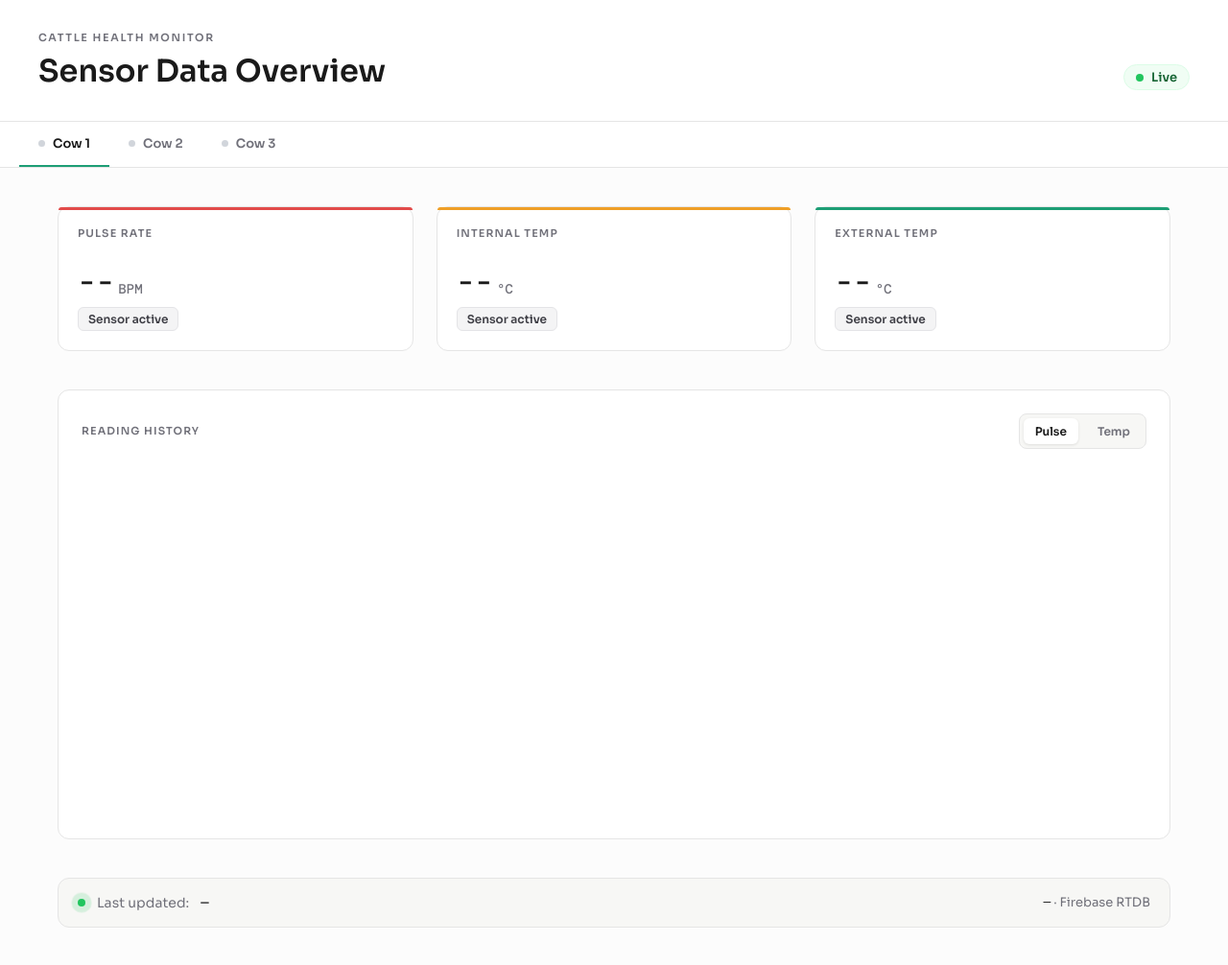
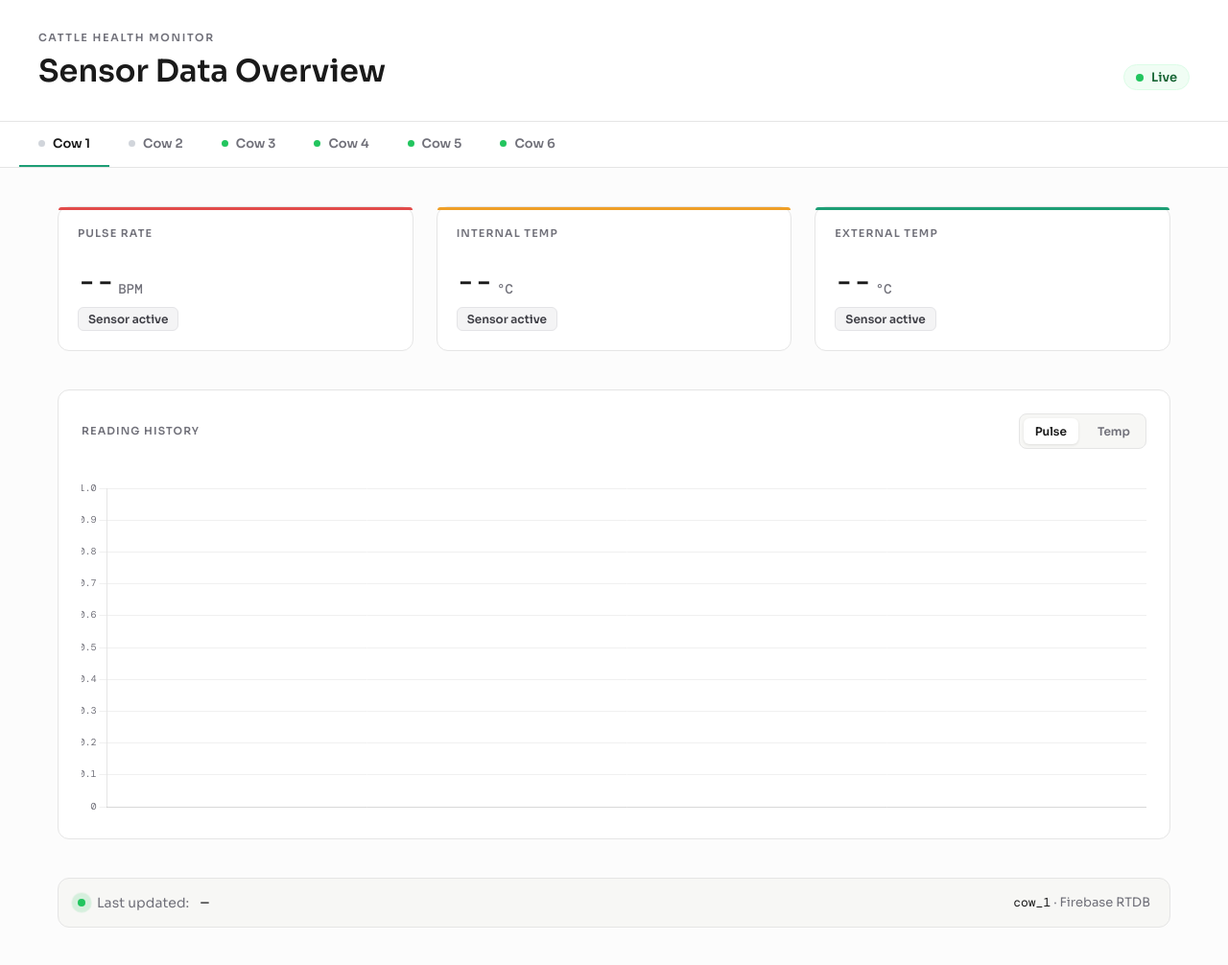
Before and after one commit to neslang-05/cattlehealth, a plain HTML site: page public/index.html in a window 1280 px wide. Shown: the whole page at 96% size. Drawn offline with nearby package versions, Linux system fonts and the light colour scheme; no server answers.

Commit message:
updated the index.html add 4 new simulated tabs for cow sensor data

```diff
--- a/public/index.html
+++ b/public/index.html
@@ -52,7 +52,7 @@
         Last updated: <span id="timestamp-val" class="mono">—</span>
       </div>
       <div class="footer-right">
-        <span id="footer-device-label" class="mono">—</span> · Firebase RTDB
+        <span id="footer-device-label" class="mono">—</span> · <span id="footer-source-label">Firebase RTDB</span>
       </div>
     </div>
   </footer>
--- a/public/script.js
+++ b/public/script.js
@@ -10,9 +10,12 @@
    CONFIGURATION — edit this list to add/remove devices
 ===================================================== */
 const DEVICES = [
-  { id: 'cow_1', label: 'Cow 1' },
-  { id: 'cow_2', label: 'Cow 2' },
-  { id: 'cow_3', label: 'Cow 3' },
+  { id: 'cow_1', label: 'Cow 1', mode: 'firebase' },
+  { id: 'cow_2', label: 'Cow 2', mode: 'firebase' },
+  { id: 'cow_3', label: 'Cow 3', mode: 'simulated', demoLabel: 'Healthy Baseline' },
+  { id: 'cow_4', label: 'Cow 4', mode: 'simulated', demoLabel: 'Elevated Temp Alert' },
+  { id: 'cow_5', label: 'Cow 5', mode: 'simulated', demoLabel: 'Low Temp Warning' },
+  { id: 'cow_6', label: 'Cow 6', mode: 'simulated', demoLabel: 'Active Grazing' },
 ];
 
 // How long (ms) without data before marking a device offline
@@ -157,6 +160,7 @@ function switchTab(id) {
 
   /* Update footer */
   footerDevEl.textContent = id;
+  updateFooterSource(id);
 
   /* Resize chart (needed after display:none → block) */
   const state = deviceState[id];
@@ -184,6 +188,7 @@ const CHART_COLORS = [
 ];
 
 function initChart(deviceId) {
+  if (deviceState[deviceId]?.chart) return;
   const canvas = document.getElementById(`chart-${deviceId}`);
   if (!canvas) return;
 
@@ -475,6 +480,15 @@ function setBadge(el, text, cls) {
 }
 
 /* =====================================================
+   Footer Source Indicator
+===================================================== */
+function updateFooterSource(deviceId) {
+  const footerSourceEl = document.getElementById('footer-source-label');
+  if (!footerSourceEl) return;
+  footerSourceEl.textContent = 'Firebase RTDB';
+}
+
+/* =====================================================
    Online / Offline state
 ===================================================== */
 function markOnline(deviceId) {
@@ -506,12 +520,164 @@ function markOffline(deviceId) {
 }
 
 /* =====================================================
+   DEMO SIMULATION ENGINE (Cows 3, 4, 5 & 6)
+===================================================== */
+const SIMULATION_PROFILES = {
+  cow_3: {
+    name: 'Cow 3',
+    statusDesc: 'Healthy / Normal Baseline',
+    basePulse: 66,
+    pulseAmp: 3,
+    pulseClamp: [62, 70],
+    baseInternalTemp: 38.65,
+    tempAmp: 0.15,
+    tempClamp: [38.45, 38.85], // Cattle normal is 38.3 – 39.4 °C
+    baseExternalTemp: 26.5,
+    extAmp: 0.3,
+    baseDistance: 45,
+    distAmp: 4,
+  },
+  cow_4: {
+    name: 'Cow 4',
+    statusDesc: 'Fever / Elevated Temp (Alert Demo)',
+    basePulse: 92,
+    pulseAmp: 4,
+    pulseClamp: [88, 96],
+    baseInternalTemp: 39.95,
+    tempAmp: 0.20,
+    tempClamp: [39.75, 40.20], // Alert is > 39.4 °C
+    baseExternalTemp: 29.8,
+    extAmp: 0.4,
+    baseDistance: 36,
+    distAmp: 3,
+  },
+  cow_5: {
+    name: 'Cow 5',
+    statusDesc: 'Hypothermia / Low Temp (Warning Demo)',
+    basePulse: 54,
+    pulseAmp: 3,
+    pulseClamp: [50, 58],
+    baseInternalTemp: 37.95,
+    tempAmp: 0.16,
+    tempClamp: [37.75, 38.15], // Warning is < 38.3 °C
+    baseExternalTemp: 21.8,
+    extAmp: 0.3,
+    baseDistance: 50,
+    distAmp: 4,
+  },
+  cow_6: {
+    name: 'Cow 6',
+    statusDesc: 'Active Pasture Grazing (Dynamic Demo)',
+    basePulse: 78,
+    pulseAmp: 6,
+    pulseClamp: [72, 85],
+    baseInternalTemp: 38.90,
+    tempAmp: 0.18,
+    tempClamp: [38.70, 39.10], // Cattle normal is 38.3 – 39.4 °C
+    baseExternalTemp: 27.4,
+    extAmp: 0.4,
+    baseDistance: 55,
+    distAmp: 25,
+  },
+};
+
+function generateSimulatedPoint(deviceId, stepIndex, timestamp) {
+  const profile = SIMULATION_PROFILES[deviceId];
+  if (!profile) return null;
+
+  const t = stepIndex * 0.35;
+  const wave1 = Math.sin(t);
+  const wave2 = Math.cos(t * 0.6);
+
+  // Pulse (BPM)
+  const pulseRaw = profile.basePulse + wave1 * profile.pulseAmp + (wave2 * 0.8) + (Math.random() - 0.5) * 1.0;
+  const pulseBPM = Math.min(profile.pulseClamp[1], Math.max(profile.pulseClamp[0], Math.round(pulseRaw)));
+
+  // Internal Temperature (°C)
+  const tempRaw = profile.baseInternalTemp + wave2 * profile.tempAmp + (wave1 * 0.04) + (Math.random() - 0.5) * 0.03;
+  const internalTemperature = Number(Math.min(profile.tempClamp[1], Math.max(profile.tempClamp[0], tempRaw)).toFixed(2));
+
+  // External Temperature (°C)
+  const extRaw = profile.baseExternalTemp + wave1 * profile.extAmp + (Math.random() - 0.5) * 0.05;
+  const externalTemperature = Number(extRaw.toFixed(2));
+
+  // Distance (cm)
+  const distRaw = profile.baseDistance + Math.sin(t * 0.5) * profile.distAmp + (Math.random() - 0.5) * 2;
+  const distanceCM = Math.max(5, Math.round(distRaw));
+
+  return {
+    pulseBPM,
+    internalTemperature,
+    externalTemperature,
+    distanceCM,
+    timestamp: timestamp || Date.now()
+  };
+}
+
+function seedSimulatedHistory(deviceId) {
+  const cd = deviceState[deviceId].chartData;
+  cd.labels = [];
+  cd.pulse = [];
+  cd.internalTemp = [];
+  cd.externalTemp = [];
+
+  const pointsCount = 20;
+  const intervalMs = 5000;
+  const now = Date.now();
+
+  for (let i = pointsCount - 1; i >= 0; i--) {
+    const ptTime = now - (i * intervalMs);
+    const reading = generateSimulatedPoint(deviceId, pointsCount - i, ptTime);
+    pushToHistory(deviceId, reading);
+  }
+
+  const latest = generateSimulatedPoint(deviceId, pointsCount, now);
+  deviceState[deviceId].lastSeen = now;
+  updateCards(deviceId, latest);
+  markOnline(deviceId);
+}
+
+let simulationStep = 25;
+let simulationIntervalId = null;
+
+function startSimulationTicker() {
+  if (simulationIntervalId) return;
+
+  // Initialize history and cards for each simulated device
+  DEVICES.filter(d => d.mode === 'simulated').forEach(dev => {
+    seedSimulatedHistory(dev.id);
+  });
+
+  simulationIntervalId = setInterval(() => {
+    const now = Date.now();
+    simulationStep++;
+
+    DEVICES.filter(d => d.mode === 'simulated').forEach(dev => {
+      const reading = generateSimulatedPoint(dev.id, simulationStep, now);
+      deviceState[dev.id].lastSeen = now;
+
+      pushToHistory(dev.id, reading);
+      updateCards(dev.id, reading);
+      markOnline(dev.id);
+
+      if (dev.id === activeDeviceId) {
+        timestampEl.textContent = new Date(now).toLocaleTimeString('en-GB', {
+          hour12: false, hour: '2-digit', minute: '2-digit', second: '2-digit'
+        });
+      }
+    });
+  }, 5000);
+}
+
+/* =====================================================
    Offline Watchdog — check every 15 s
 ===================================================== */
 function startOfflineWatchdog() {
   setInterval(() => {
     const now = Date.now();
-    DEVICES.forEach(({ id }) => {
+    DEVICES.forEach(({ id, mode }) => {
+      // Only monitor real hardware devices for timeout
+      if (mode === 'simulated') return;
       const state = deviceState[id];
       if (state.lastSeen !== null && (now - state.lastSeen) > OFFLINE_THRESHOLD_MS) {
         markOffline(id);
@@ -523,26 +689,41 @@ function startOfflineWatchdog() {
 /* =====================================================
    Bootstrap — initialise all devices
 ===================================================== */
+let bootstrapped = false;
+let firebaseAttached = false;
+
 function bootstrap() {
+  if (bootstrapped) return;
+  bootstrapped = true;
+
   footerDevEl.textContent = activeDeviceId;
+  updateFooterSource(activeDeviceId);
 
-  DEVICES.forEach(({ id }) => {
-    initChart(id);
-    attachRtdbListener(id); // history is built live from RTDB stream
+  DEVICES.forEach(device => {
+    initChart(device.id);
   });
 
   startOfflineWatchdog();
+  startSimulationTicker();
+}
+
+function attachFirebaseDevices() {
+  if (firebaseAttached) return;
+  firebaseAttached = true;
+
+  DEVICES.filter(d => d.mode === 'firebase').forEach(({ id }) => {
+    attachRtdbListener(id);
+  });
 }
 
 /* =====================================================
-   Auth Gate — sign in anonymously then start the app
-   (required if Firebase RTDB rules use auth != null)
+   Auth Gate — sign in anonymously then attach Firebase
 ===================================================== */
 auth.onAuthStateChanged(user => {
   if (user) {
     console.log('✅ Firebase Auth: signed in as', user.uid, '(anonymous:', user.isAnonymous, ')');
-    // Signed in — safe to attach Firebase listeners
     bootstrap();
+    attachFirebaseDevices();
   } else {
     console.log('Firebase Auth: no user session yet, waiting for signInAnonymously...');
   }
@@ -550,7 +731,11 @@ auth.onAuthStateChanged(user => {
 
 // Trigger anonymous sign-in
 auth.signInAnonymously()
-  .then(() => console.log('✅ signInAnonymously() succeeded.'))
+  .then(() => {
+    console.log('✅ signInAnonymously() succeeded.');
+    bootstrap();
+    attachFirebaseDevices();
+  })
   .catch(err => {
     console.error('❌ Firebase anonymous auth FAILED:', err.code, err.message);
     if (err.code === 'auth/operation-not-allowed') {
@@ -558,6 +743,9 @@ auth.signInAnonymously()
         'Go to Authentication → Sign-in method → Enable Anonymous.');
     }
     // Auth is disabled or blocked — fall back to unauthenticated listeners
-    // (works if RTDB rules allow public reads)
     bootstrap();
+    attachFirebaseDevices();
   });
+
+// Bootstrap UI, charts, and simulation immediately
+bootstrap();
```
Also changed, not shown: public/Dashboard_screenshot.png.
